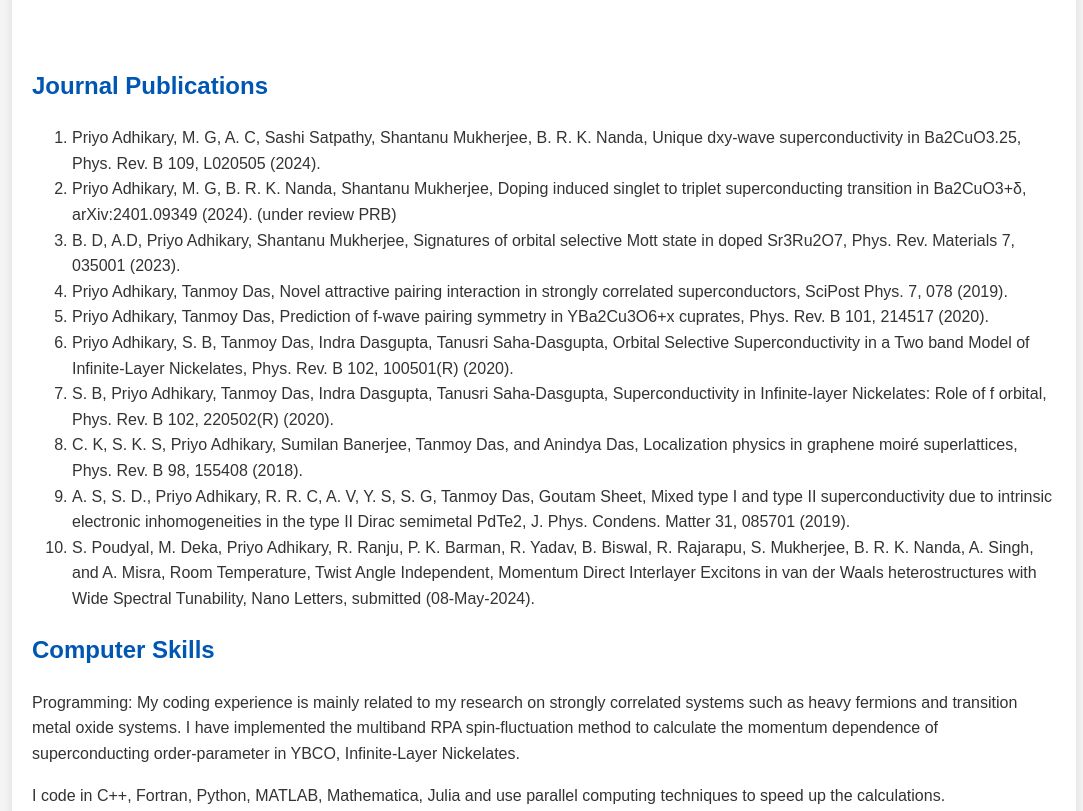
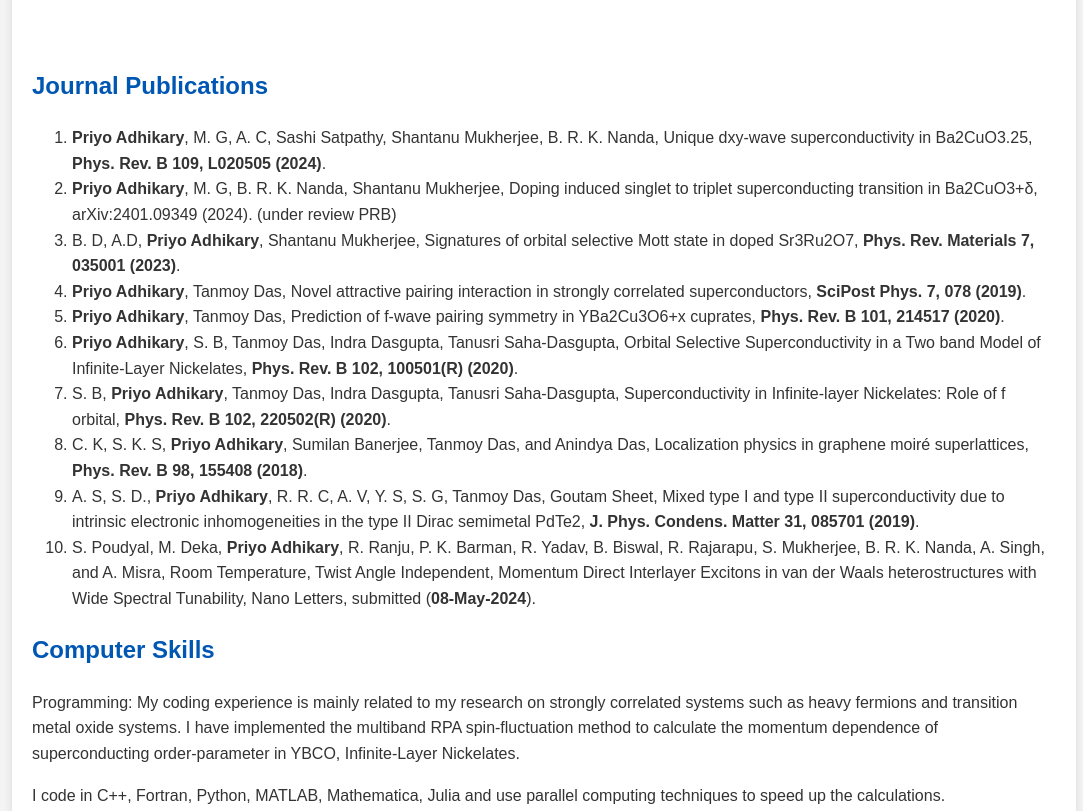
Before and after one commit to priyoadhikary/CV, a plain HTML site: page index.html in a window 1280 px wide. Shown: the part 740-1551 px from the top of the page, without its empty margins (96-1179 px from the left). Drawn offline with Linux system fonts and the light colour scheme.

Commit message:
Update index.html

```diff
--- a/index.html
+++ b/index.html
@@ -44,18 +44,18 @@
         <embed src="Priyo_Adhikary_CV.pdf" type="application/pdf"></embed>
 
         <h2>Journal Publications</h2>
-        <ol>
-        <li>Priyo Adhikary, M. G, A. C, Sashi Satpathy, Shantanu Mukherjee, B. R. K. Nanda, Unique dxy-wave superconductivity in Ba2CuO3.25, Phys. Rev. B 109, L020505 (2024).</li>
-        <li>Priyo Adhikary, M. G, B. R. K. Nanda, Shantanu Mukherjee, Doping induced singlet to triplet superconducting transition in Ba2CuO3+δ, arXiv:2401.09349 (2024). (under review PRB)</li>
-        <li>B. D, A.D, Priyo Adhikary, Shantanu Mukherjee, Signatures of orbital selective Mott state in doped Sr3Ru2O7, Phys. Rev. Materials 7, 035001 (2023).</li>
-        <li>Priyo Adhikary, Tanmoy Das, Novel attractive pairing interaction in strongly correlated superconductors, SciPost Phys. 7, 078 (2019).</li>
-        <li>Priyo Adhikary, Tanmoy Das, Prediction of f-wave pairing symmetry in YBa2Cu3O6+x cuprates, Phys. Rev. B 101, 214517 (2020).</li>
-        <li>Priyo Adhikary, S. B, Tanmoy Das, Indra Dasgupta, Tanusri Saha-Dasgupta, Orbital Selective Superconductivity in a Two band Model of Infinite-Layer Nickelates, Phys. Rev. B 102, 100501(R) (2020).</li>
-        <li>S. B, Priyo Adhikary, Tanmoy Das, Indra Dasgupta, Tanusri Saha-Dasgupta, Superconductivity in Infinite-layer Nickelates: Role of f orbital, Phys. Rev. B 102, 220502(R) (2020).</li>
-        <li>C. K, S. K. S, Priyo Adhikary, Sumilan Banerjee, Tanmoy Das, and Anindya Das, Localization physics in graphene moiré superlattices, Phys. Rev. B 98, 155408 (2018).</li>
-        <li>A. S, S. D., Priyo Adhikary, R. R. C, A. V, Y. S, S. G, Tanmoy Das, Goutam Sheet, Mixed type I and type II superconductivity due to intrinsic electronic inhomogeneities in the type II Dirac semimetal PdTe2, J. Phys. Condens. Matter 31, 085701 (2019).</li>
-        <li>S. Poudyal, M. Deka, Priyo Adhikary, R. Ranju, P. K. Barman, R. Yadav, B. Biswal, R. Rajarapu, S. Mukherjee, B. R. K. Nanda, A. Singh, and A. Misra, Room Temperature, Twist Angle Independent, Momentum Direct Interlayer Excitons in van der Waals heterostructures with Wide Spectral Tunability, Nano Letters, submitted (08-May-2024).</li>
-        </ol>
+<ol>
+    <li><strong>Priyo Adhikary</strong>, M. G, A. C, Sashi Satpathy, Shantanu Mukherjee, B. R. K. Nanda, Unique dxy-wave superconductivity in Ba2CuO3.25, <strong>Phys. Rev. B 109, L020505 (2024)</strong>.</li>
+    <li><strong>Priyo Adhikary</strong>, M. G, B. R. K. Nanda, Shantanu Mukherjee, Doping induced singlet to triplet superconducting transition in Ba2CuO3+δ, arXiv:2401.09349 (2024). (under review PRB)</li>
+    <li>B. D, A.D, <strong>Priyo Adhikary</strong>, Shantanu Mukherjee, Signatures of orbital selective Mott state in doped Sr3Ru2O7, <strong>Phys. Rev. Materials 7, 035001 (2023)</strong>.</li>
+    <li><strong>Priyo Adhikary</strong>, Tanmoy Das, Novel attractive pairing interaction in strongly correlated superconductors, <strong>SciPost Phys. 7, 078 (2019)</strong>.</li>
+    <li><strong>Priyo Adhikary</strong>, Tanmoy Das, Prediction of f-wave pairing symmetry in YBa2Cu3O6+x cuprates, <strong>Phys. Rev. B 101, 214517 (2020)</strong>.</li>
+    <li><strong>Priyo Adhikary</strong>, S. B, Tanmoy Das, Indra Dasgupta, Tanusri Saha-Dasgupta, Orbital Selective Superconductivity in a Two band Model of Infinite-Layer Nickelates, <strong>Phys. Rev. B 102, 100501(R) (2020)</strong>.</li>
+    <li>S. B, <strong>Priyo Adhikary</strong>, Tanmoy Das, Indra Dasgupta, Tanusri Saha-Dasgupta, Superconductivity in Infinite-layer Nickelates: Role of f orbital, <strong>Phys. Rev. B 102, 220502(R) (2020)</strong>.</li>
+    <li>C. K, S. K. S, <strong>Priyo Adhikary</strong>, Sumilan Banerjee, Tanmoy Das, and Anindya Das, Localization physics in graphene moiré superlattices, <strong>Phys. Rev. B 98, 155408 (2018)</strong>.</li>
+    <li>A. S, S. D., <strong>Priyo Adhikary</strong>, R. R. C, A. V, Y. S, S. G, Tanmoy Das, Goutam Sheet, Mixed type I and type II superconductivity due to intrinsic electronic inhomogeneities in the type II Dirac semimetal PdTe2, <strong>J. Phys. Condens. Matter 31, 085701 (2019)</strong>.</li>
+    <li>S. Poudyal, M. Deka, <strong>Priyo Adhikary</strong>, R. Ranju, P. K. Barman, R. Yadav, B. Biswal, R. Rajarapu, S. Mukherjee, B. R. K. Nanda, A. Singh, and A. Misra, Room Temperature, Twist Angle Independent, Momentum Direct Interlayer Excitons in van der Waals heterostructures with Wide Spectral Tunability, Nano Letters, submitted (<strong>08-May-2024</strong>).</li>
+</ol>
 
         <h2>Computer Skills</h2>
         <p>Programming: My coding experience is mainly related to my research on strongly correlated systems such as heavy fermions and transition metal oxide systems. I have implemented the multiband RPA spin-fluctuation method to calculate the momentum dependence of superconducting order-parameter in YBCO, Infinite-Layer Nickelates.
```
